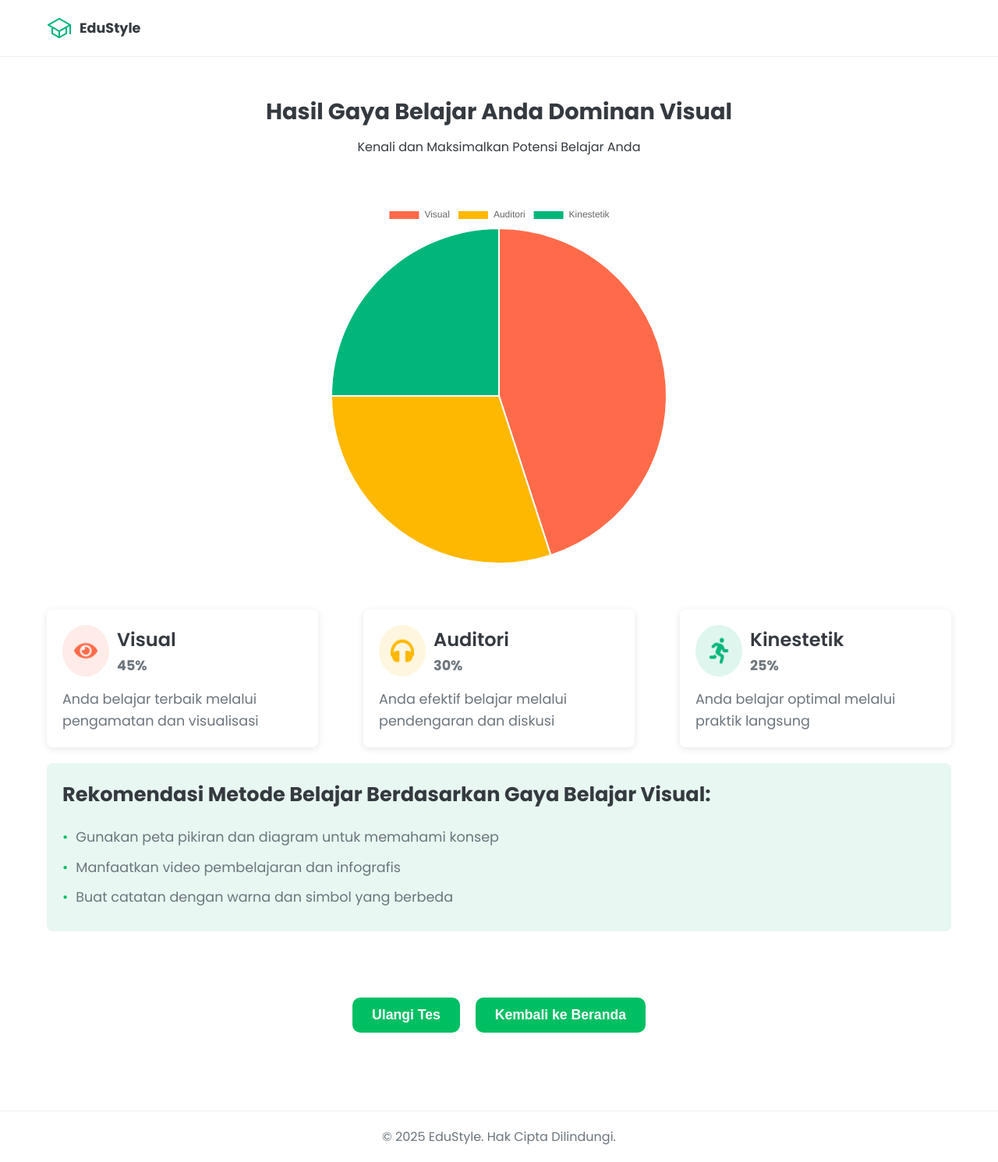
After one commit to sekarpavita/Website-EduStyle, a PHP site: page /views/result.php in a window 1280 px wide. The commit adds this page. Shown: the whole page at 78% size. Run offline with PHP 8.4, Linux system fonts and the light colour scheme.

Commit message:
add result page

```diff
--- /dev/null
+++ b/assets/css/result_style.css
@@ -0,0 +1,166 @@
+body{
+    background-color: var(--background-white);
+}
+
+.site-wrapper {
+    width: 100%;
+    max-width: 1200px;
+    padding: 20px;
+    display: flex;
+    flex-direction: column;
+    align-items: center;
+    margin-bottom: 50px;
+}
+
+.page-title {
+    margin-top: 20px;
+}
+
+
+.chart {
+    display: flex;
+    justify-content: center;
+    margin-bottom: 30px;
+}
+
+.pie-chart {
+    width: 250px;
+    height: auto;
+}
+
+.summary {
+    display: flex;
+    justify-content: space-between;
+    gap: 20px;
+    flex-wrap: wrap;
+}
+
+.result-item {
+    background-color: #ffffff;
+    padding: 20px;
+    border-radius: 8px;
+    width: 30%;
+    box-shadow: 0 2px 10px rgba(0, 0, 0, 0.1);
+    margin-bottom: 20px;
+    justify-content: left;
+}
+
+.icon-text-box {
+    display: flex;
+    gap: 10px;
+    margin-bottom: 15px;
+}
+
+.icon {
+    width: 60px;
+}
+
+.info h2 {
+    font-size: 1.5em;
+    font-weight: 600;
+    color: #343a40;
+}
+
+.percentage {
+    font-size: 1.5em;
+    font-weight: bold;
+    color: #343a40;
+}
+
+.result-item p {
+    font-size: 1.1em;
+    color: #6c757d;
+}
+
+.recommendation{
+    width: 100%;
+    background-color: #e8f7f1;
+    border-radius: 8px;
+    padding: 20px;
+    margin-bottom: 40px;
+}
+
+.recommendation h2, .tips h2 {
+    font-size: 1.6em;
+    color: #343a40;
+    font-weight: bold;
+    margin-bottom: 20px;
+}
+
+.recommendation ul {
+    list-style-type: none;
+    padding-left: 0;
+}
+
+.recommendation li {
+    font-size: 1.1em;
+    color: #6c757d;
+    margin-bottom: 10px;
+}
+
+.recommendation li:before {
+    content: "•";
+    color: #00bf63;
+    margin-right: 10px;
+}
+
+/* Buttons */
+.buttons {
+    display: flex;
+    gap: 20px;
+    justify-content: center;
+    margin-top: 30px;
+}
+
+button {
+    background-color: var(--primary-color);
+    color: white;
+    border: none;
+    border-radius: 10px;
+    padding: 12px 25px;
+    font-size: 1.1em;
+    font-weight: 600;
+    cursor: pointer;
+    transition: background-color 0.3s ease;
+    margin-top: 15px;
+}
+
+button:hover {
+    background-color: #00a055;
+}
+
+/* Responsive Design */
+@media (max-width: 768px) {
+    .result-item {
+        width: 45%;
+    }
+
+    .summary {
+        flex-direction: column;
+        align-items: center;
+    }
+
+    .buttons {
+        flex-direction: column;
+        gap: 15px;
+    }
+
+    .pie-chart {
+        width: 220px;
+    }
+}
+
+@media (max-width: 480px) {
+    .page-title {
+        font-size: 1.6em;
+    }
+
+    .result-item {
+        width: 100%;
+    }
+
+    .btn {
+        padding: 10px 20px;
+        font-size: 1em;
+    }
+}
--- /dev/null
+++ b/assets/js/result_chart.js
@@ -0,0 +1,30 @@
+var ctx = document.getElementById('myPieChart').getContext('2d');
+
+var myPieChart = new Chart(ctx, {
+    type: 'pie',
+    data: {
+        labels: ['Visual', 'Auditori', 'Kinestetik'],
+        datasets: [{
+            label: 'Gaya Belajar',
+            data: [45, 30, 25],
+            backgroundColor: ['#ff6b4a', '#ffb800', '#00b67a'],
+            borderColor: ['#ffffff', '#ffffff', '#ffffff'],
+            borderWidth: 2
+        }]
+    },
+    options: {
+        responsive: true,
+        plugins: {
+            legend: {
+                position: 'top',
+            },
+            tooltip: {
+                callbacks: {
+                    label: function(tooltipItem) {
+                        return tooltipItem.label + ': ' + tooltipItem.raw + '%';
+                    }
+                }
+            }
+        }
+    }
+});
--- /dev/null
+++ b/views/result.php
@@ -0,0 +1,77 @@
+<!DOCTYPE html>
+<html lang="id">
+<head>
+    <meta charset="UTF-8">
+    <meta name="viewport" content="width=device-width, initial-scale=1.0">
+    <title>Hasil Gaya Belajar</title>
+    <link rel="stylesheet" href="../assets/css/style.css">
+    <link rel="stylesheet" href="../assets/css/result_style.css">
+    <script src="https://cdn.jsdelivr.net/npm/chart.js"></script>
+</head>
+<body>
+    <?php
+        include __DIR__ . '/components/header.php';
+    ?>
+
+    <div class="site-wrapper">
+        <h1 class="page-title">Hasil Gaya Belajar Anda Dominan Visual</h1>
+        <p>Kenali dan Maksimalkan Potensi Belajar Anda</p>
+
+            <div style="width: 40%; margin: 5%;">
+                <canvas id="myPieChart"></canvas>
+            </div>
+
+            <div class="summary">
+                <div class="result-item">
+                    <div class="icon-text-box">
+                        <img class="icon" src="../assets/image/logo_visual.png" alt="Visual">
+                        <div class="info">
+                            <h2>Visual</h2>
+                            <p class="percentage">45%</p>
+                        </div>
+                    </div>
+                    <p>Anda belajar terbaik melalui pengamatan dan visualisasi</p>
+                </div>
+                <div class="result-item">
+                    <div class="icon-text-box">
+                        <img class="icon" src="../assets/image/logo_auditori.png" alt="Auditori">
+                        <div class="info">
+                            <h2>Auditori</h2>
+                            <p class="percentage">30%</p>
+                        </div>
+                    </div>
+                    <p>Anda efektif belajar melalui pendengaran dan diskusi</p>
+                </div>
+                <div class="result-item">
+                    <div class="icon-text-box">
+                        <img class="icon" src="../assets/image/logo_kinestetik.png" alt="Kinestetik">
+                        <div class="info">
+                            <h2>Kinestetik</h2>
+                            <p class="percentage">25%</p>
+                        </div>
+                    </div>
+                    <p>Anda belajar optimal melalui praktik langsung</p>
+                </div>
+            </div>
+
+        <div class="recommendation">
+            <h2>Rekomendasi Metode Belajar Berdasarkan Gaya Belajar Visual:</h2>
+            <ul>
+                <li>Gunakan peta pikiran dan diagram untuk memahami konsep</li>
+                <li>Manfaatkan video pembelajaran dan infografis</li>
+                <li>Buat catatan dengan warna dan simbol yang berbeda</li>
+            </ul>
+        </div>
+
+        <div class="buttons">
+            <button onclick="window.location.href='question_view.php'">Ulangi Tes</button>
+            <button onclick="window.location.href='home.php'">Kembali ke Beranda</button>
+        </div>
+    </div>
+
+    <?php
+        include __DIR__ . '/components/footer.php';
+    ?>
+    <script src="../assets/js/result_chart.js"></script>
+</body>
+</html>
```
Also changed, not shown: assets/css/home_style.css (added, +88 -0 lines), assets/css/style.css (+0 -90 lines), views/home.php (+4 -3 lines).
